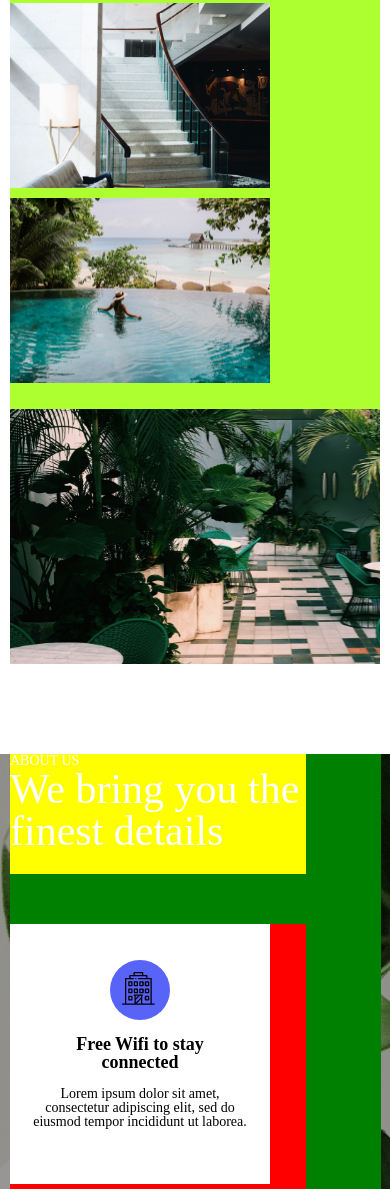
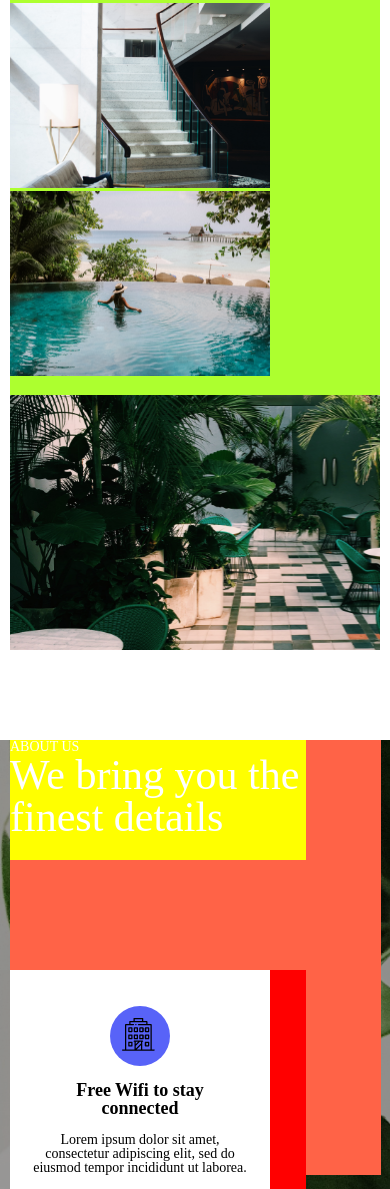
Before and after one commit to Sophie-Shekriladze/less10, a plain HTML site: page index.html in a window 390 px wide. Shown: the part 811-2000 px from the top of the page. Drawn offline with Linux system fonts and the light colour scheme.

Commit message:
add new responsive

```diff
--- a/css/responsive.css
+++ b/css/responsive.css
@@ -48,12 +48,20 @@
        .img1-div{
         flex-wrap: wrap;
         width: 100%;
-        height: 390px;
+        height: auto;
+        margin-top: auto;
     }
+    .text-div-p1{
+        margin-top: 10px;
+    }
+    .about-div{
+        flex-wrap: wrap;
+        justify-content: center;
+        width: 95%;
+        height: auto;
+        }
 
-    /* .big-img {
-        width: 100%;
-        height: 260px;
-
+    .text-div-p2{
+        font-size: 20px;
     }
-}   */
+ }
--- a/css/styles.css
+++ b/css/styles.css
@@ -24,6 +24,7 @@
 }
 
 .bg-img{
+    background-repeat: no-repeat;
     width: 100%;
     height: 324px;
     background-image:url('../images/nav-bg.png');
@@ -140,7 +141,7 @@
     height: 612px;
     background-image: url('../images/sec-bg.png');
     margin-top: 90px;
-    /* position: relative; */
+    background-repeat: no-repeat;
 }
 
 .text-div-2{
@@ -216,20 +217,27 @@
     width: 100%;
     display: flex;
     justify-content: space-between;
-    margin-top: 50px;
+    margin-top: 110px;
 
 }
 
 .section-2{
     background: green;
     margin-bottom: 20px;
-    max-width: 1115px;
+    max-width: 1100px;
     width: 100%;
-    height: 435px;
-    margin: 0 auto;
+    height: 600px;
+    /* margin: 0 auto;
     /* position: absolute; */
     margin-top: 90px;
     margin-left: 139px;
 
+}
 
+.section-div{
+    background: tomato;
+    max-width: 1100px;
+    width: 100%;
+    height: 435px;
+    margin-top: 70px;
 }
--- a/index.html
+++ b/index.html
@@ -118,9 +118,11 @@
 
     <!-- მეორე სექცია -->
     <section>
-        <div class="section2-bg-img">
+      <div class="section2-bg-img">
 
-         <div class="section-2">
+        <div class="section-2">
+
+         <div class="section-div">
 
             <div class="text-div-2">
              <p class="text-1">ABOUT US</p>
@@ -170,7 +172,7 @@
 <!-- ბოქსების დივი -->
           </div>
 
-
+        </div>
             <!-- სექცია-2 დივი -->
           </div>
 
```
